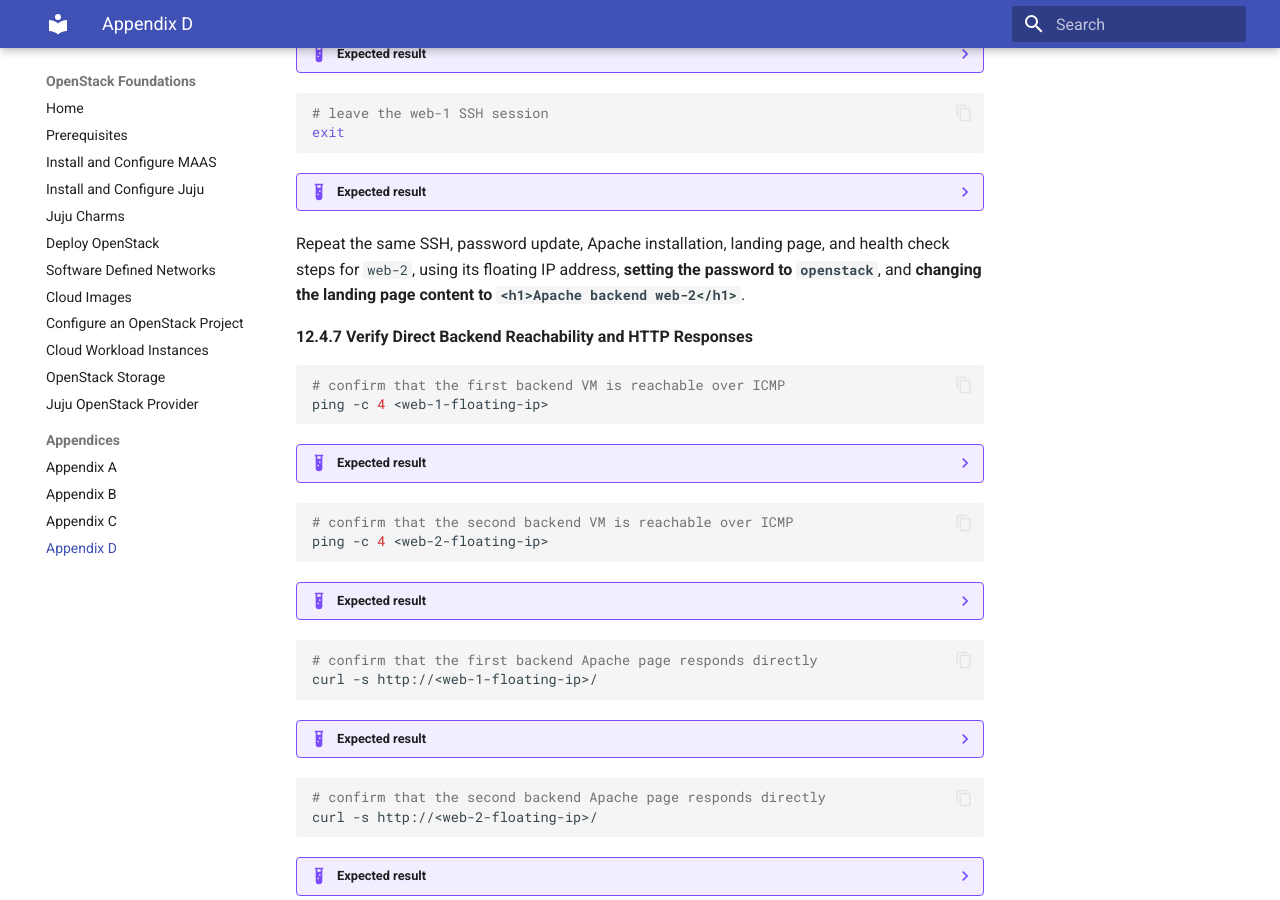
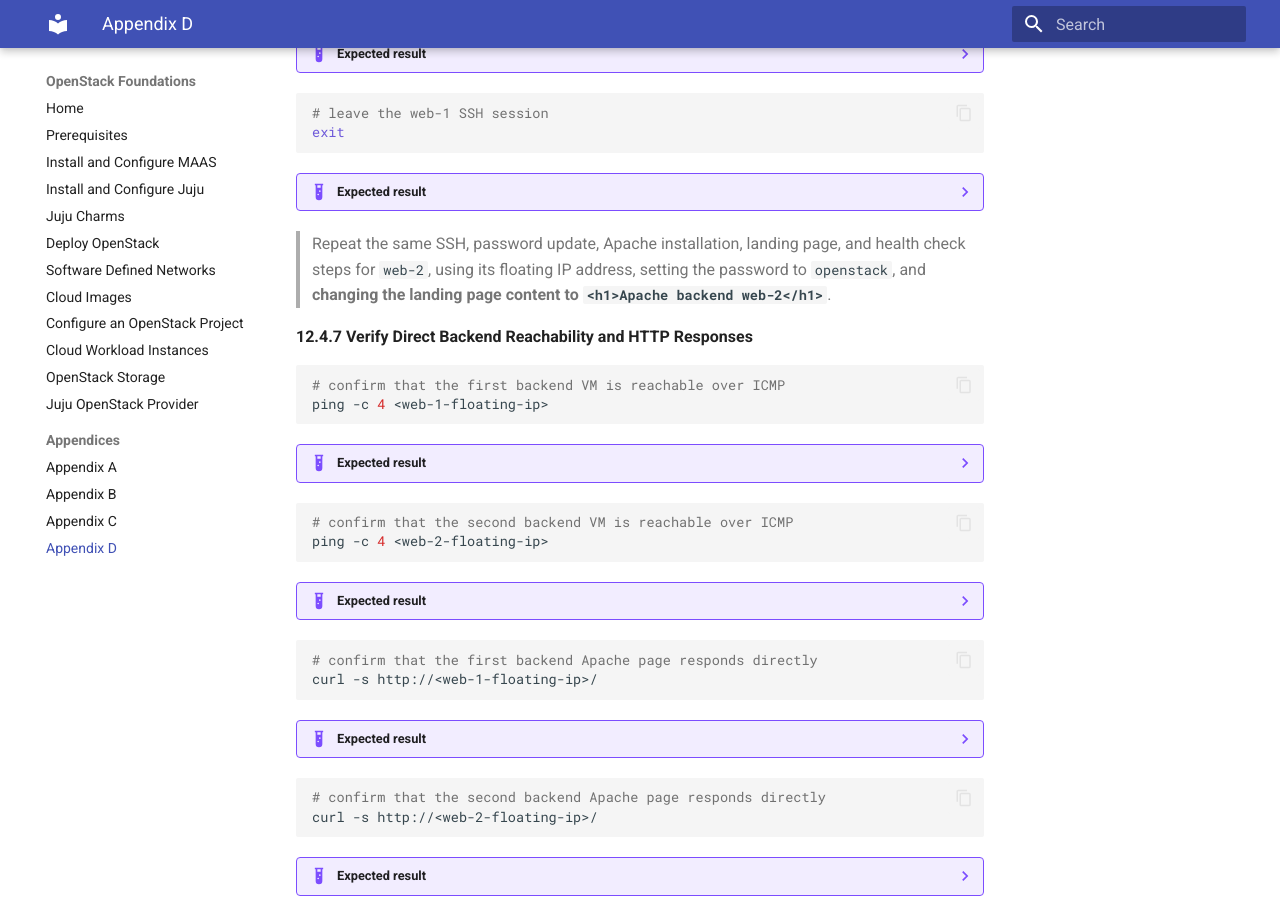
Before and after one commit to radumoisan/canonical-openstack-foundations, an MkDocs documentation site: the page built from docs/appendix_d.md, in a window 1280 px wide and 900 px high, scrolled down 4748 px. Built offline with MkDocs 1.6.1 and Material for MkDocs 9.7.7, drawn with Linux system fonts in a browser that asks for light colours.

````diff
--- a/docs/appendix_d.md
+++ b/docs/appendix_d.md
@@ -187,7 +187,7 @@ exit
     Connection to 192.168.100.88 closed.
     ```
 
-Repeat the same SSH, password update, Apache installation, landing page, and health check steps for `web-2`, using its floating IP address, **setting the password to `openstack`**, and **changing the landing page content to `<h1>Apache backend web-2</h1>`**.
+> Repeat the same SSH, password update, Apache installation, landing page, and health check steps for `web-2`, using its floating IP address, setting the password to `openstack`, and **changing the landing page content to `<h1>Apache backend web-2</h1>`**.
 
 **12.4.7 Verify Direct Backend Reachability and HTTP Responses**
 
````
